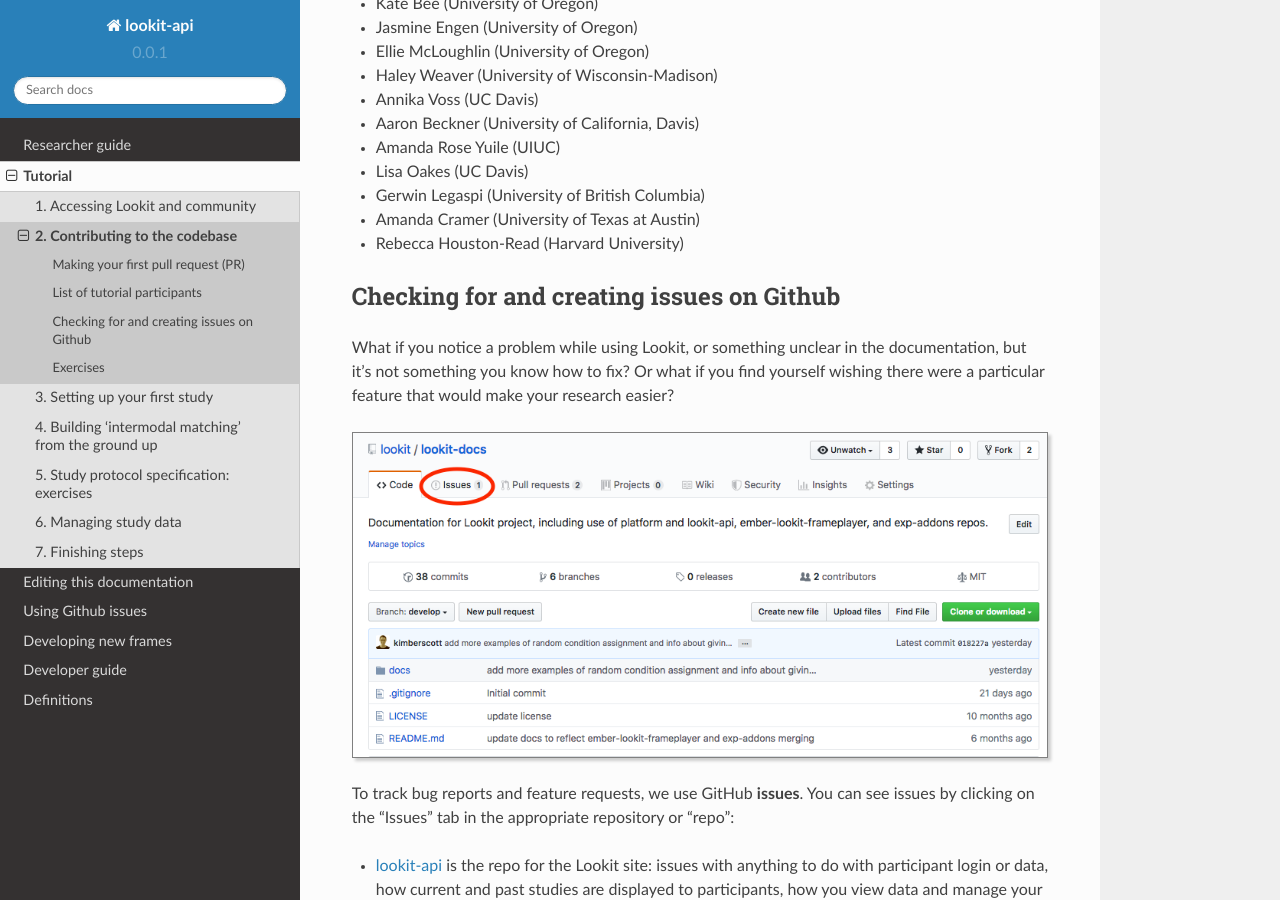
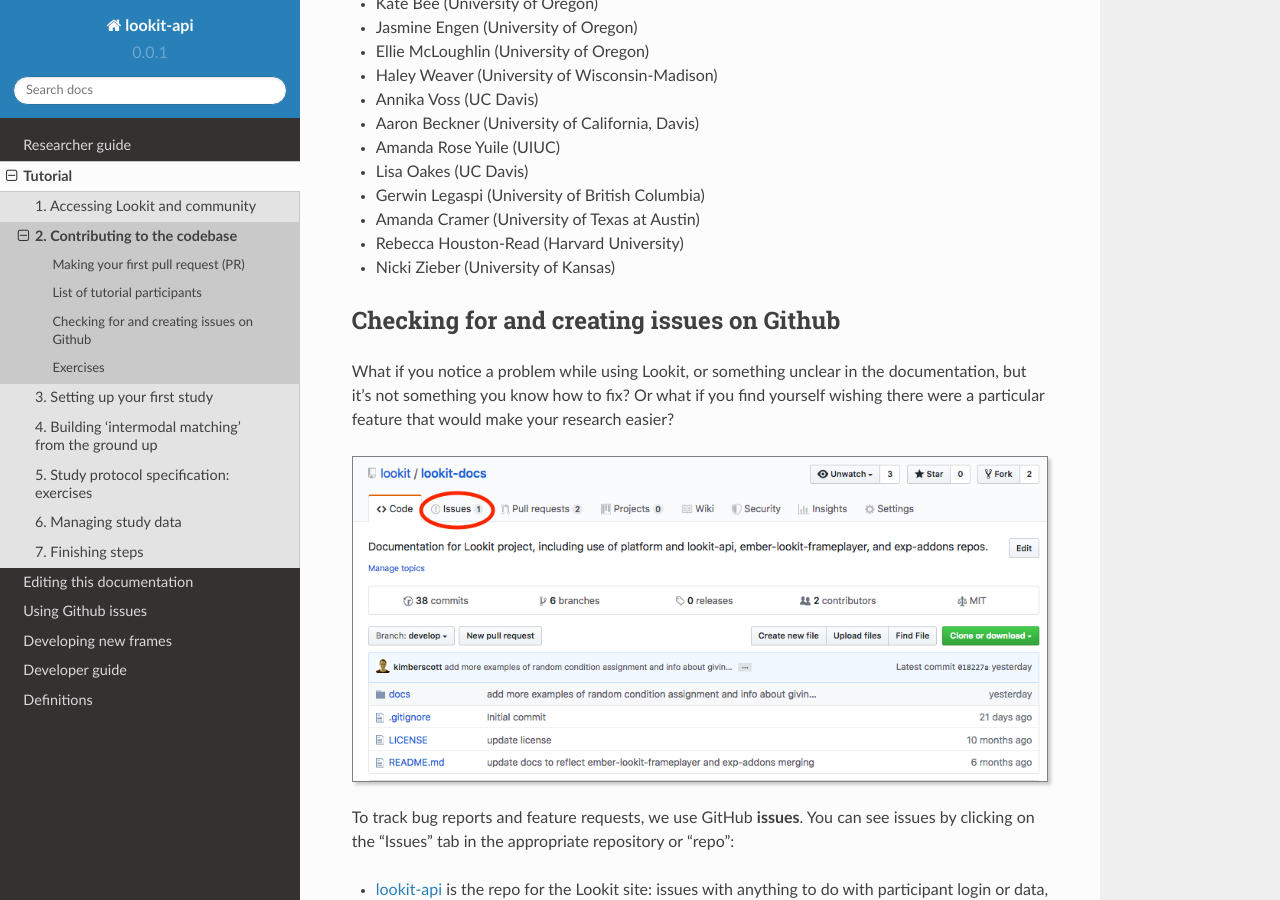
Before and after one commit to lookit/lookit-docs, a Sphinx documentation site: the page built from docs/source/tutorial-contributing.rst, in a window 1280 px wide and 900 px high, scrolled down 4573 px. Built offline with Sphinx 7.4.7 and the Read the Docs theme 2.0.0, drawn with Linux system fonts in a browser that asks for light colours.

Commit message:
Add tutorial participant to list

```diff
--- a/docs/source/tutorial-contributing.rst
+++ b/docs/source/tutorial-contributing.rst
@@ -107,6 +107,7 @@
 - Gerwin Legaspi (University of British Columbia)
 - Amanda Cramer (University of Texas at Austin)
 - Rebecca Houston-Read (Harvard University)
+- Nicki Zieber (University of Kansas)
 
 .. _Github issues overview:
 
```
